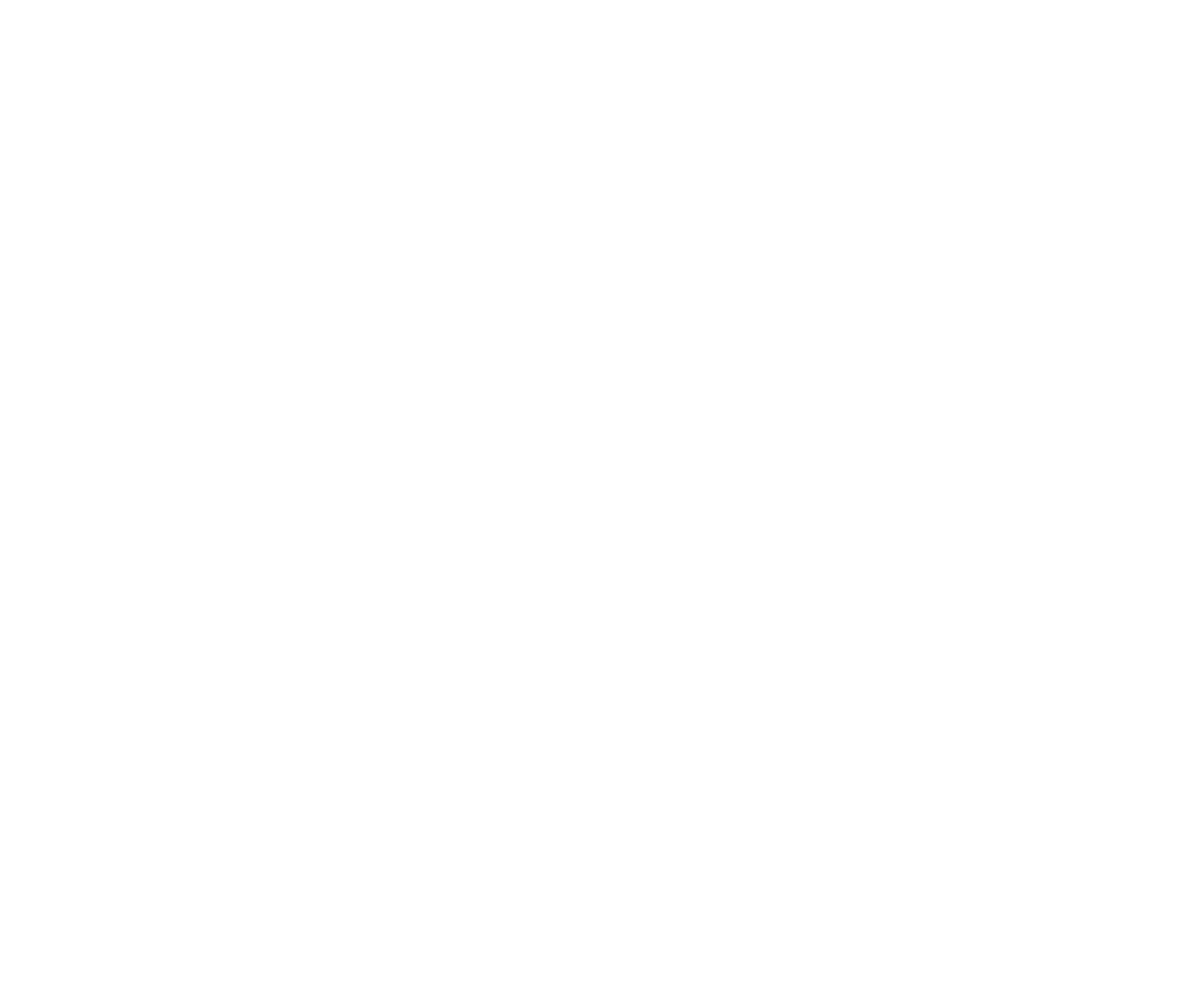
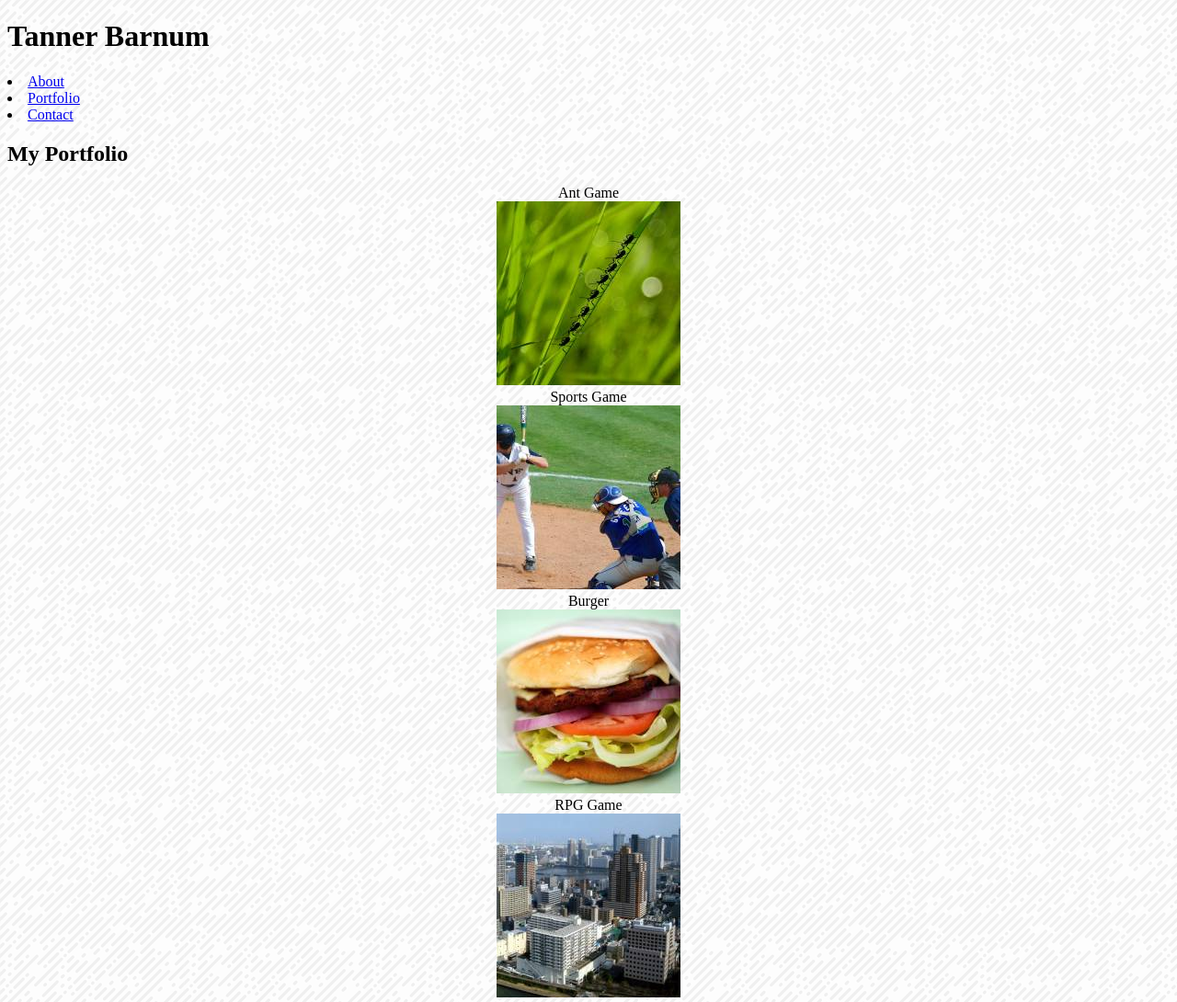
Before and after one commit to barnumtj/basic-portfolio, a plain HTML site: page portfolio.html in a window 1280 px wide. Shown: the top 1090 px of the page at 92% size. Before the commit the page ends 800 px from the top, so only its background shows below. Drawn offline with Linux system fonts and the light colour scheme; files that its build step writes are made by us from their sources; files whose address does not match are found by name.

Commit message:
updatedcss

```diff
--- a/portfolio.html
+++ b/portfolio.html
@@ -0,0 +1,59 @@
+<!DOCTYPE html>
+<html>
+<head>
+    <meta charset="utf-8" />
+    <meta http-equiv="X-UA-Compatible" content="IE=edge">
+    <title>My Portfolio</title>
+    <meta name="viewport" content="width=device-width, initial-scale=1">
+    <link rel="stylesheet" type="text/css" media="screen" href="/Users/kaceehiggins/Desktop/Documents/BootCamp/basic-portfolio/assets/css/style.css" />
+    <script src="main.js"></script>
+</head>
+<body background="file:///Users/kaceehiggins/Documents/BootCamp/basic-portfolio/assets/images/funky-lines.png">
+
+<header>
+
+
+    <h1 class="logo">Tanner Barnum</h1>
+
+    <nav>
+            <li><a href="/Users/kaceehiggins/Desktop/Documents/BootCamp/basic-portfolio/index.html">About</a></li>
+            <li><a href="/Users/kaceehiggins/Documents/BootCamp/basic-portfolio/portfolio.html">Portfolio</a></li>
+            <li><a href="/Users/kaceehiggins/Documents/BootCamp/basic-portfolio/contact.html">Contact</a></li>
+    </nav>
+
+
+</header>
+
+
+<div class="whitebox"></div>
+
+<h2>My Portfolio</h2>
+
+<div class="portimages" align="center">
+
+    <div id="antgametext">Ant Game</div>
+    <img id="ants" src="file:///Users/kaceehiggins/Documents/BootCamp/basic-portfolio/assets/images/portfolio_basic_images/ants.jpg">
+
+
+    <div id="baseballtext"> Sports Game</div>
+    <img id="baseball" src="file:///Users/kaceehiggins/Documents/BootCamp/basic-portfolio/assets/images/portfolio_basic_images/baseball.jpg">
+
+
+    <div id="burgertext">Burger</div>
+    <img id="burger" src="file:///Users/kaceehiggins/Documents/BootCamp/basic-portfolio/assets/images/portfolio_basic_images/burger.jpg">
+
+    <div id="citytext">RPG Game</div>
+    <img id="city" src="file:///Users/kaceehiggins/Documents/BootCamp/basic-portfolio/assets/images/portfolio_basic_images/city.jpg">
+
+
+    <div id="colorstext">Color Game</div>
+    <img id="colors" src="file:///Users/kaceehiggins/Documents/BootCamp/basic-portfolio/assets/images/portfolio_basic_images/colors.jpg">
+
+    <div id="surftext">Photos</div>
+    <img id="surf" src="file:///Users/kaceehiggins/Documents/BootCamp/basic-portfolio/assets/images/portfolio_basic_images/surf.jpg">
+
+</div>
+
+
+</body>
+</html>
```
Also changed, not shown: contact.html (+5 -1 lines), index.html (+6 -6 lines), assets/images/portfolio_basic_images/ants.jpg (added), assets/images/portfolio_basic_images/baseball.jpg (added), assets/images/portfolio_basic_images/burger.jpg (added), assets/images/portfolio_basic_images/city.jpg (added), assets/images/portfolio_basic_images/colors.jpg (added), assets/images/portfolio_basic_images/surf.jpg (added), 3 other files.
